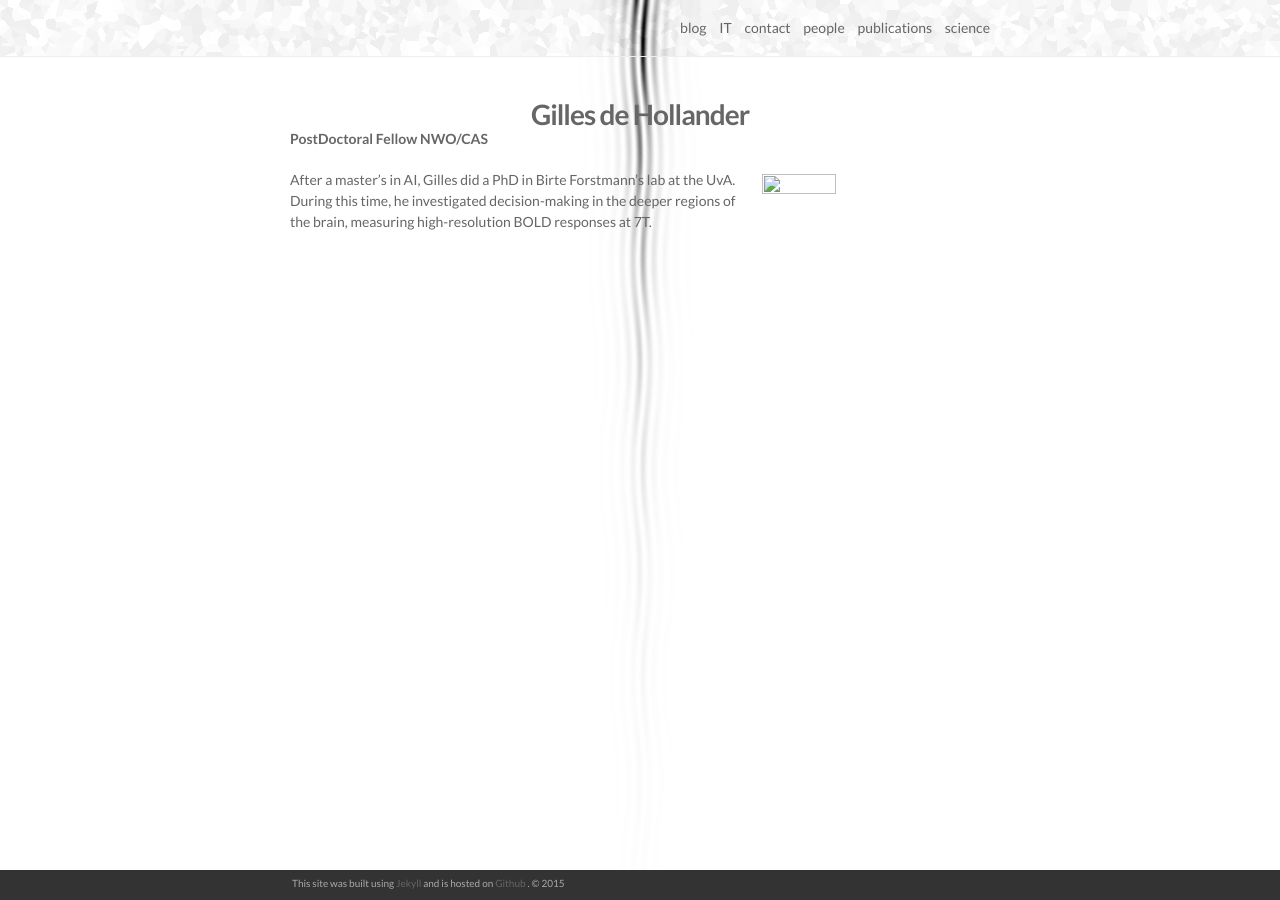
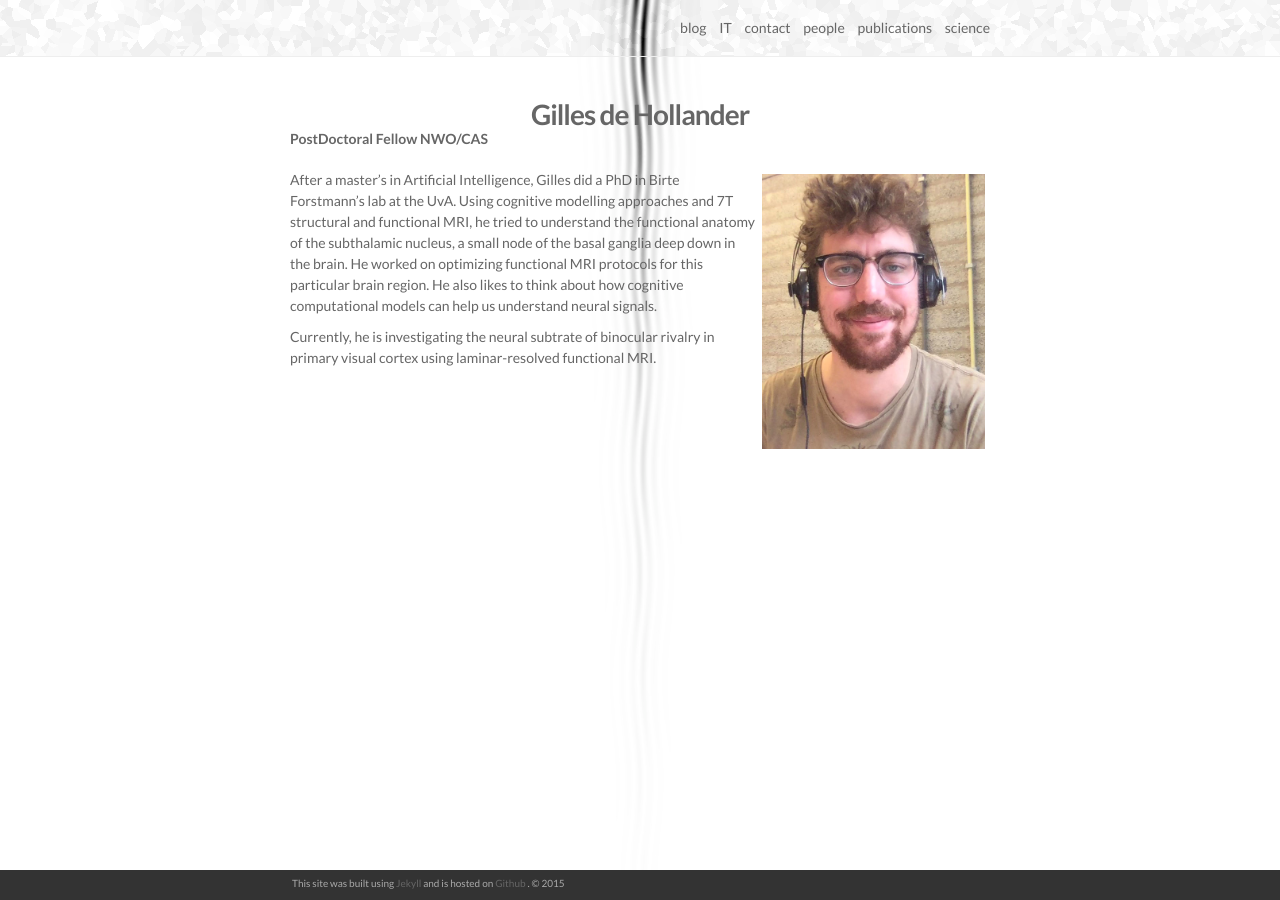
Before and after one commit to tknapen/tknapen.github.io, a Jekyll site: the page built from _people/2017-07-01-gh.markdown, in a window 1280 px wide. Built offline with Jekyll 4.4.1, drawn with Linux system fonts in a browser that asks for light colours; nearby versions of some CDN libraries.

Commit message:
Added some info for Gilles

```diff
--- a/_people/2017-07-01-gh.markdown
+++ b/_people/2017-07-01-gh.markdown
@@ -7,4 +7,12 @@ description: PostDoctoral Fellow NWO/CAS
 
 <img class="col one right" src="/img/people/gh.jpg">
 
-After a master's in AI, Gilles did a PhD in Birte Forstmann's lab at the UvA. During this time, he investigated decision-making in the deeper regions of the brain, measuring high-resolution BOLD responses at 7T.
+After a master's in Artificial Intelligence, Gilles did a PhD in Birte Forstmann's lab at the UvA.
+Using cognitive modelling approaches and 7T structural and functional MRI, he tried to understand
+the functional anatomy of the subthalamic nucleus, a small node of the basal ganglia deep down
+in the brain. He worked on optimizing functional MRI protocols for this particular brain region.
+He also likes to think about how cognitive computational models can help us understand neural
+signals.
+
+Currently, he is investigating the neural subtrate of binocular rivalry in primary visual
+cortex using laminar-resolved functional MRI.
```
Also changed, not shown: img/people/gh.jpg (added).
